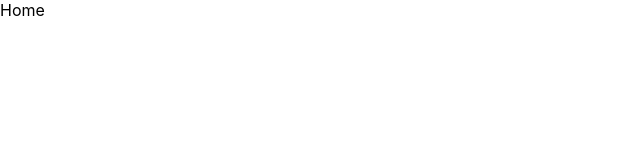
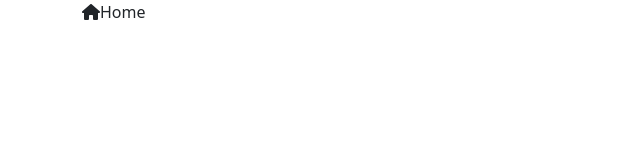
Before and after one commit to UnBanj/OnlineStore, a React (Create React App) app: page / in a window 1280 px wide. Shown: the top 160 px of the page, without its empty margins (0-640 px from the left). Built offline with nearby package versions, Linux system fonts and the light colour scheme.

Commit message:
Install required libraries

```diff
--- a/public/index.html
+++ b/public/index.html
@@ -24,7 +24,7 @@
       work correctly both with client-side routing and a non-root public URL.
       Learn how to configure a non-root public URL by running `npm run build`.
     -->
-    <title>React App</title>
+    <title>Aplikacija za prodaju elektronske robe</title>
   </head>
   <body>
     <noscript>You need to enable JavaScript to run this app.</noscript>
--- a/src/components/App/App.tsx
+++ b/src/components/App/App.tsx
@@ -1,11 +1,15 @@
 import React from 'react';
 import './App.css';
+import { Container } from 'react-bootstrap';
+import { faHome } from '@fortawesome/free-solid-svg-icons';
+import { FontAwesomeIcon } from '@fortawesome/react-fontawesome';
 
 function App() {
   return (
-    <div className="App">
-      Home
-    </div>
+    <Container>
+        <FontAwesomeIcon icon={ faHome }/>
+        Home
+    </Container>
   );
 }
 
--- a/src/index.tsx
+++ b/src/index.tsx
@@ -3,6 +3,11 @@
 import './index.css';
 import App from './components/App/App';
 import reportWebVitals from './reportWebVitals';
+import 'bootstrap/dist/css/bootstrap.min.css';
+import 'jquery/dist/jquery.js';
+import 'popper.js/dist/popper.js';
+import 'bootstrap/dist/js/bootstrap.min.js';
+import '@fortawesome/fontawesome-free/css/fontawesome.css';
 
 const root = ReactDOM.createRoot(
   document.getElementById('root') as HTMLElement
```
Also changed, not shown: package.json (+9 -1 lines), 2 other files (tests, documents, lock files or other folders).
